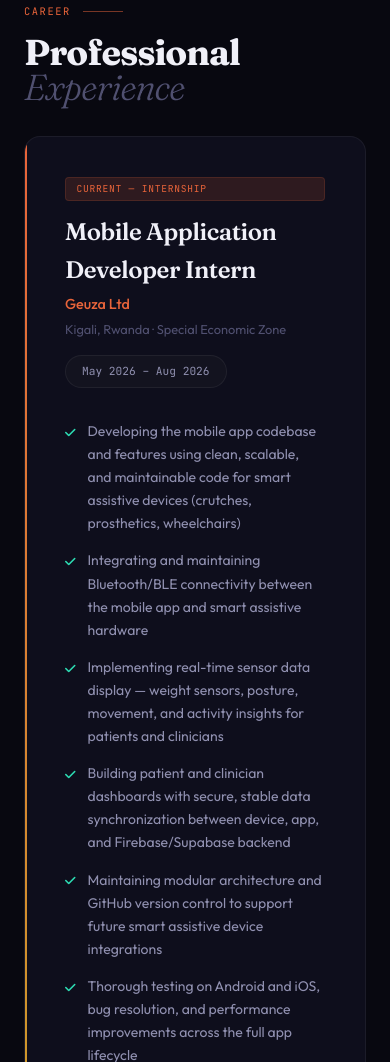
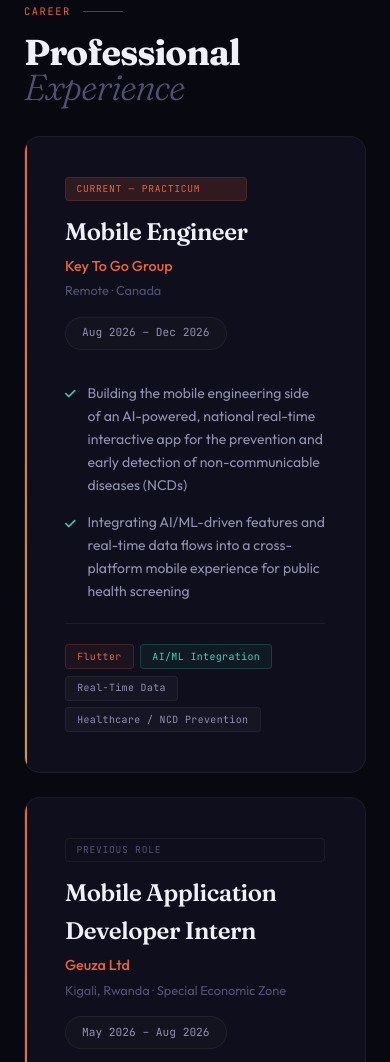
Before and after one commit to tatendaephraim/tatendaephraim.github.io, a website: page index.html in a window 390 px wide. Shown: the part 1937-2999 px from the top of the page. Drawn offline with Linux system fonts and the light colour scheme.

Commit message:
Add Key To Go Group practicum to experience section
Mobile Engineer role (Aug-Dec 2026) on an AI-powered NCD prevention app.

```diff
--- a/index.html
+++ b/index.html
@@ -1079,11 +1079,40 @@
       <p class="sec-eyebrow">Career</p>
       <h2 class="sec-title">Professional<br><span class="dim">Experience</span></h2>
 
+      <!-- Key To Go Group Practicum -->
+      <div class="exp-block reveal" style="margin-bottom:1.5rem;">
+        <div class="exp-meta">
+          <div>
+            <span class="exp-tag">Current — Practicum</span>
+            <div class="exp-title">Mobile Engineer</div>
+            <div class="exp-company">Key To Go Group</div>
+            <div class="exp-location">Remote · Canada</div>
+          </div>
+          <span class="exp-period">Aug 2026 – Dec 2026</span>
+        </div>
+        <div class="exp-points">
+          <div class="exp-point">
+            <span class="exp-point-icon"><i class="fas fa-check"></i></span>
+            <p>Building the mobile engineering side of an AI-powered, national real-time interactive app for the prevention and early detection of non-communicable diseases (NCDs)</p>
+          </div>
+          <div class="exp-point">
+            <span class="exp-point-icon"><i class="fas fa-check"></i></span>
+            <p>Integrating AI/ML-driven features and real-time data flows into a cross-platform mobile experience for public health screening</p>
+          </div>
+        </div>
+        <div style="margin-top:1.25rem;padding-top:1.25rem;border-top:1px solid var(--border);display:flex;flex-wrap:wrap;gap:0.4rem;">
+          <span class="tag tag-accent">Flutter</span>
+          <span class="tag tag-teal">AI/ML Integration</span>
+          <span class="tag">Real-Time Data</span>
+          <span class="tag">Healthcare / NCD Prevention</span>
+        </div>
+      </div>
+
       <!-- Geuza Internship -->
       <div class="exp-block reveal" style="margin-bottom:1.5rem;">
         <div class="exp-meta">
           <div>
-            <span class="exp-tag">Current — Internship</span>
+            <span class="exp-tag" style="color:var(--text-dim);border-color:var(--border);background:transparent;">Previous Role</span>
             <div class="exp-title">Mobile Application Developer Intern</div>
             <div class="exp-company">Geuza Ltd</div>
             <div class="exp-location">Kigali, Rwanda · Special Economic Zone</div>
```
Also changed, not shown: .claude/settings.json, assets/images/streamsave.jpg (added), assets/images/streamsave.webp (added).
